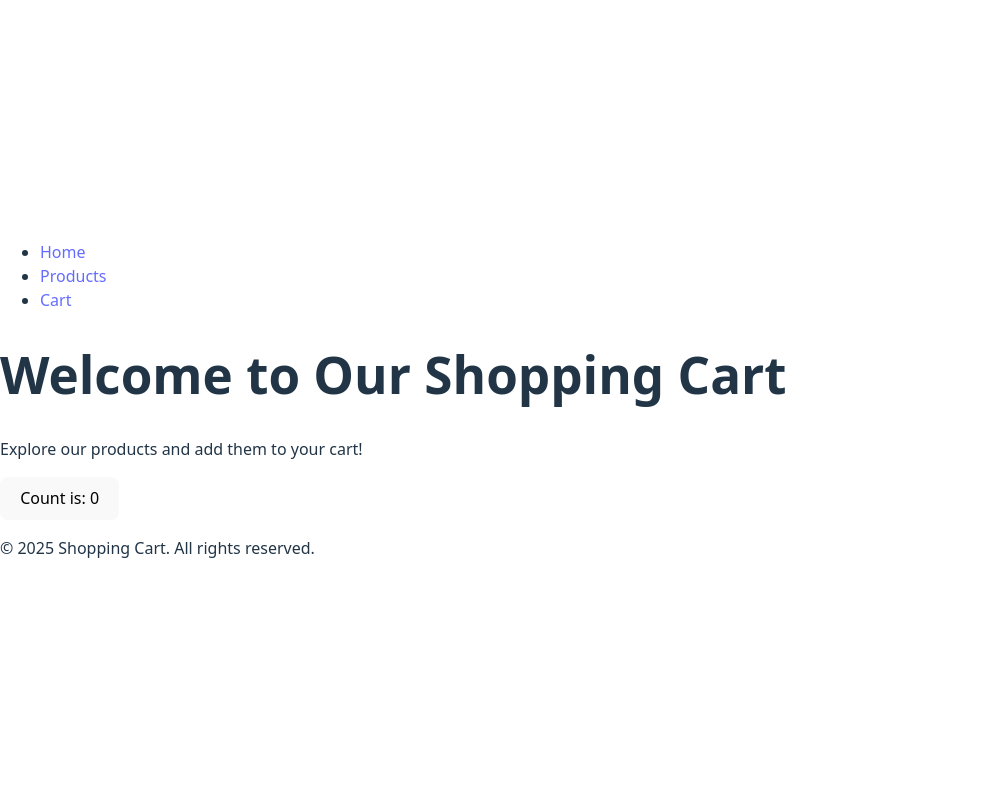
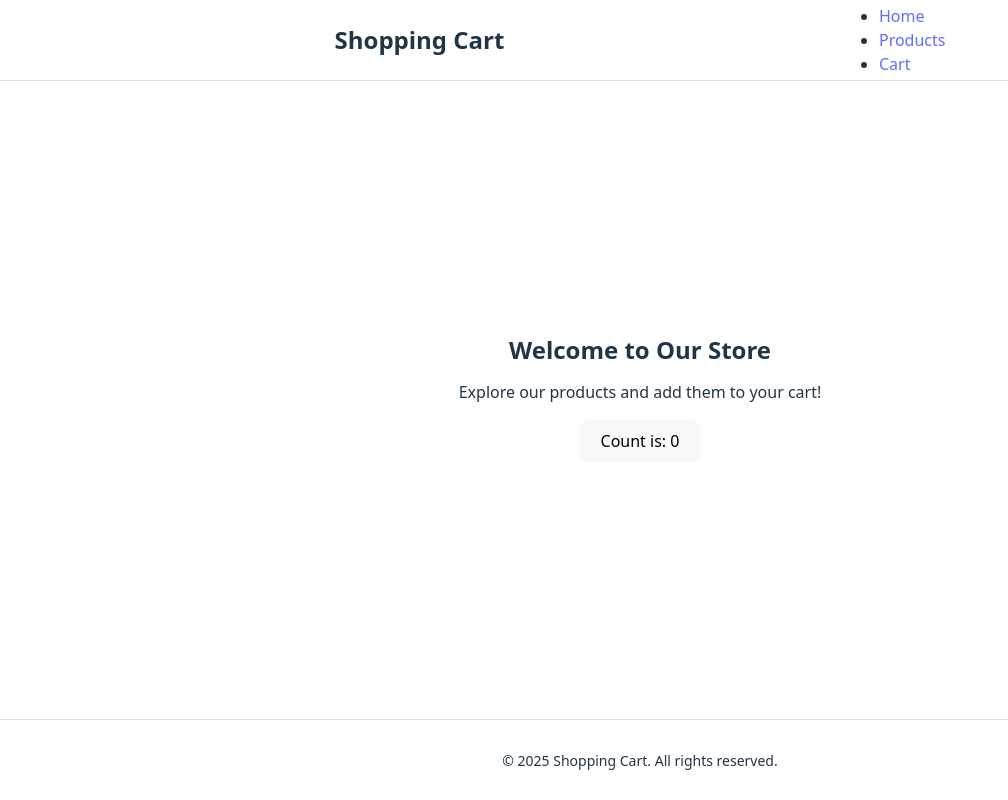
Before and after one commit to ct-chou/shopping_cart_TOP, a React (Vite) app: page / in a window 1280 px wide. Shown: the whole page, without its empty margins (0-1008 px from the left). Built offline with nearby package versions, Linux system fonts and the light colour scheme.

Commit message:
Style: setup basic styling for Home

```diff
--- a/src/Components/Home/Home.jsx
+++ b/src/Components/Home/Home.jsx
@@ -1,24 +1,28 @@
 import { useState } from 'react'
-import './Home.module.css'
+import  styles from './Home.module.css'
 import {Nav} from '../Nav/Nav.jsx'
 
 export default function Home() {
   const [count, setCount] = useState(0)
 
   return (
-    <>
-        <Nav />
-        <div className="home-container">
-            <h1>Welcome to Our Shopping Cart</h1>
+    <div id={styles.container}>
+        <header className={styles.header}>
+            <h1>Shopping Cart</h1>
+            <Nav />
+        </header>
+
+        <div className={styles.homeContainer}>
+            <h1>Welcome to Our Store</h1>
             <p>Explore our products and add them to your cart!</p>
             <button onClick={() => setCount(count + 1)}>
                 Count is: {count}
             </button>
         </div>
-        <footer className="footer">
+        <footer className={styles.footer}>
             <p>&copy; 2025 Shopping Cart. All rights reserved.</p>
         </footer>
 
-    </>
+    </div>
   )
 }
--- a/src/Components/Home/Home.module.css
+++ b/src/Components/Home/Home.module.css
@@ -0,0 +1,49 @@
+#container {
+  display: flex;
+  flex-direction: column;
+  align-items: center;
+  justify-content: center;
+  width: 100%;
+  height: 100vh;
+}
+
+.header {
+  width: 100vw;
+  height: 80px;
+  display: flex;
+  align-items: center;
+  justify-content: space-evenly;
+  border-bottom: 1px solid #dee2e6;
+}
+
+.homeContainer {
+    width: 100%;
+    height: calc(100vh - 160px);
+    display: flex;
+    flex-direction: column;
+    align-items: center;
+    justify-content: center;
+}
+
+.footer {
+  width: 100vw;
+  height: 80px;
+  display: flex;
+  align-items: center;
+  justify-content: center;
+  border-top: 1px solid #dee2e6;
+
+}
+.footer p {
+  margin: 0;
+  font-size: 14px;
+}
+
+h1 {
+  font-size: 24px;
+  margin: 0;
+}
+
+ul {
+    margin: 0px;
+}
--- a/src/main.jsx
+++ b/src/main.jsx
@@ -1,7 +1,7 @@
 import { StrictMode } from 'react'
 import { createRoot } from 'react-dom/client'
 import { createBrowserRouter, RouterProvider } from 'react-router-dom'
-import './index.css'
+import './index.css' // Assuming you have a global CSS file
 import Home from './Components/Home/Home.jsx'
 import Shop from './Components/Shop/Shop.jsx'
 
```
